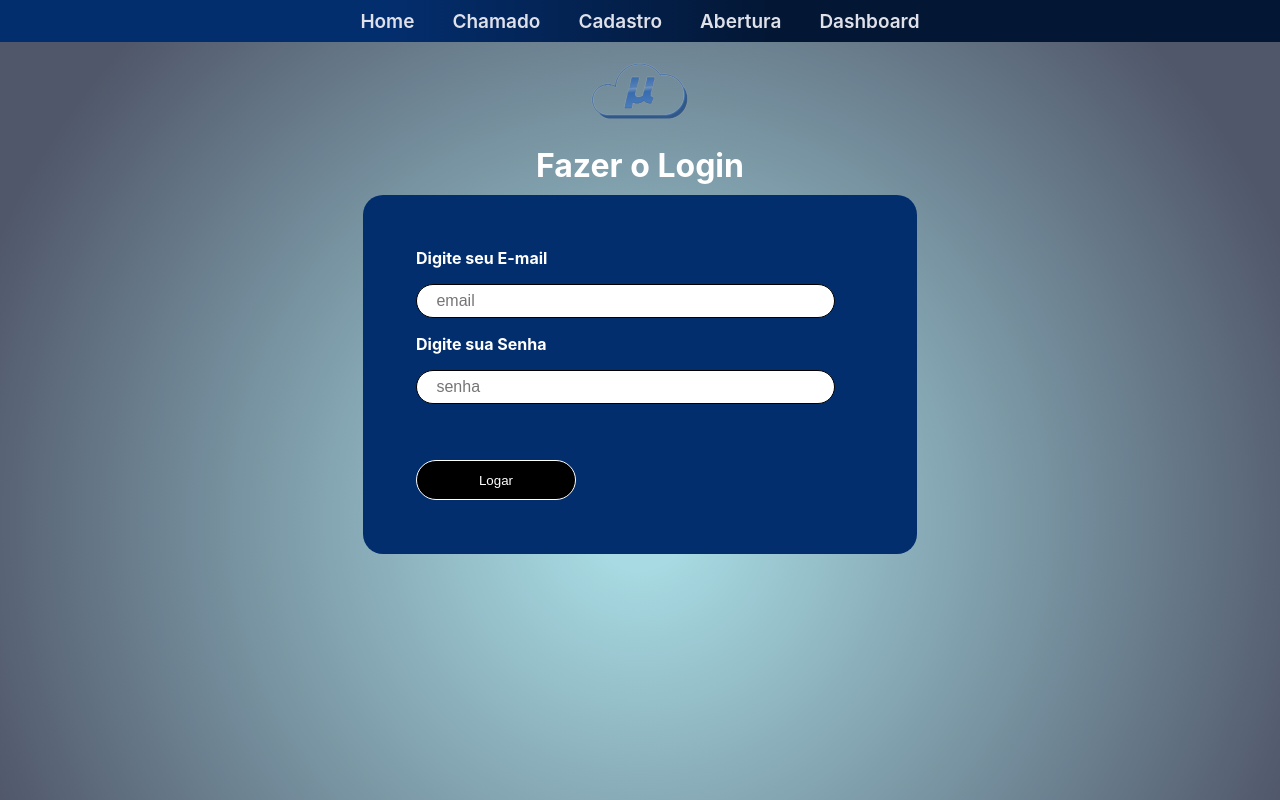
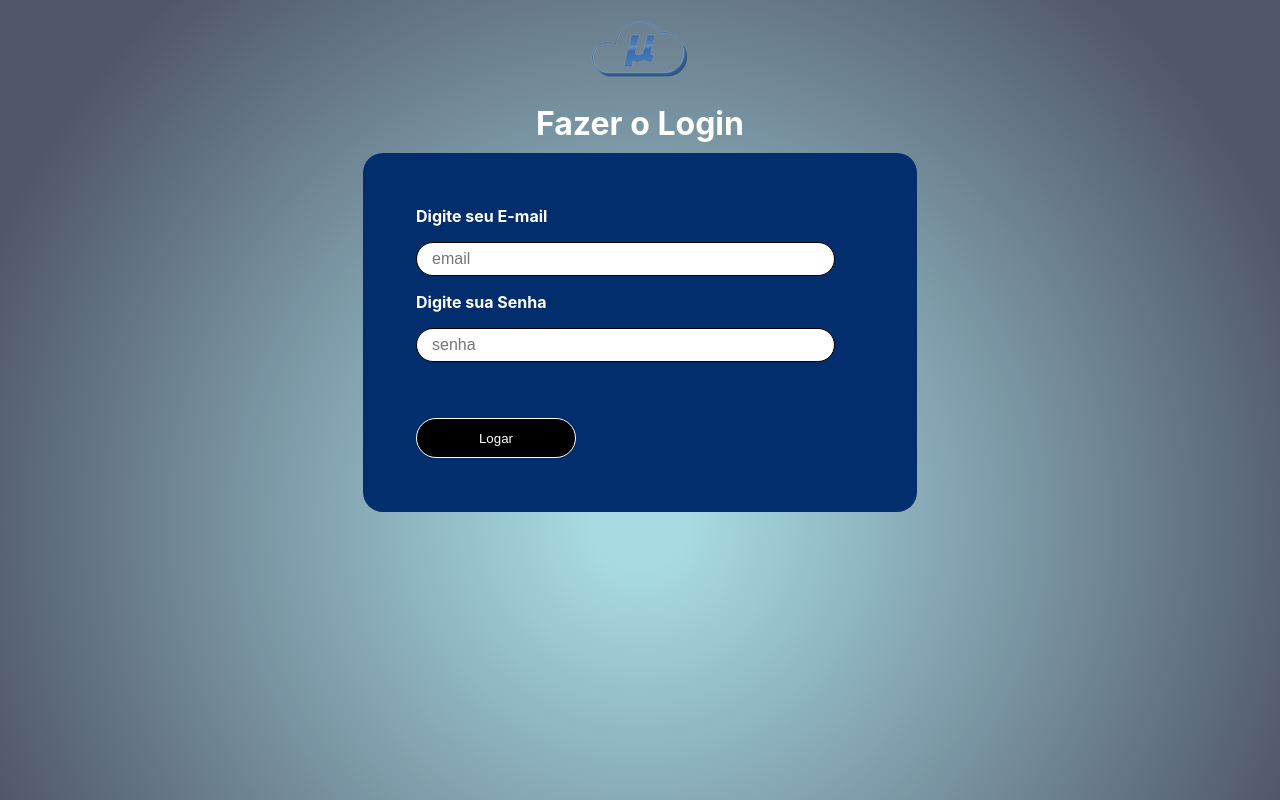
Before and after one commit to gvfirmeza/react, a React (Create React App) app in the folder react-app/: page /Entra in a window 1280 px wide. Shown: the top 800 px of the page. Built offline with nearby package versions, Linux system fonts and the light colour scheme.

Commit message:
ajeitando com j

```diff
--- a/react-app/src/components/Login/Login.jsx
+++ b/react-app/src/components/Login/Login.jsx
@@ -1,18 +1,34 @@
+import { Botao, DivPrincipal, Input } from './style_entra';
+import { Titulo } from '../../pages/style';
+import { useNavigate } from 'react-router-dom';
 
-import { Botao, DivPrincipal, Input } from './style_entra';
-import { Titulo, Fundo } from '../../pages/style';
+const Login = () => {
+  const navigate = useNavigate();
 
-const Login = () => (
+  const handleRedirect = () => {
+    navigate('/Abertura');
+  };
+
+  return (
     <>
-        <center><Titulo>Fazer o Login</Titulo></center>
-        <DivPrincipal>
-            <label for="email">Digite seu E-mail</label>
-            <p><Input type="e-mail" placeholder=' email' name="email" /></p>
-            <label for="senha">Digite sua Senha</label>
-            <p><Input type="password" placeholder=' senha' name="senha" /></p>
-            <Botao type='button'>Logar</Botao>
-        </DivPrincipal>
+      <center>
+        <Titulo>Fazer o Login</Titulo>
+      </center>
+      <DivPrincipal>
+        <label htmlFor="email">Digite seu E-mail</label>
+        <p>
+          <Input type="email" placeholder="email" name="email" />
+        </p>
+        <label htmlFor="senha">Digite sua Senha</label>
+        <p>
+          <Input type="password" placeholder="senha" name="senha" />
+        </p>
+        <Botao type="button" onClick={handleRedirect}>
+          Logar
+        </Botao>
+      </DivPrincipal>
     </>
-)
+  );
+};
 
 export default Login;
--- a/react-app/src/pages/App.jsx
+++ b/react-app/src/pages/App.jsx
@@ -9,12 +9,13 @@ function App() {
     <>
     <Fundo>
       <center>
-      <Menu />
-      <Bubu />
+      <br />
+      <br />
+      <br />
       <header className="App-header">
         <Titulo>Microméros</Titulo>
         <img src={logo} className="App-logo" alt="logo" height={300}  />
-        <Ancora href="http://localhost:3000/Entra"> ENTRAR </Ancora>
+        <Ancora href="./Entra"> ENTRAR </Ancora>
       </header>
       </center>
     </Fundo>
--- a/react-app/src/pages/Entra.jsx
+++ b/react-app/src/pages/Entra.jsx
@@ -10,8 +10,6 @@ function Entra() {
     <div className="Entra">
       <Fundo>
 
-        <Menu />
-        <Bubu />
         <center><img src={logo} className="App-logo" alt="logo" height={100}  zindex= {2}/></center>
         <Login />
 
```
